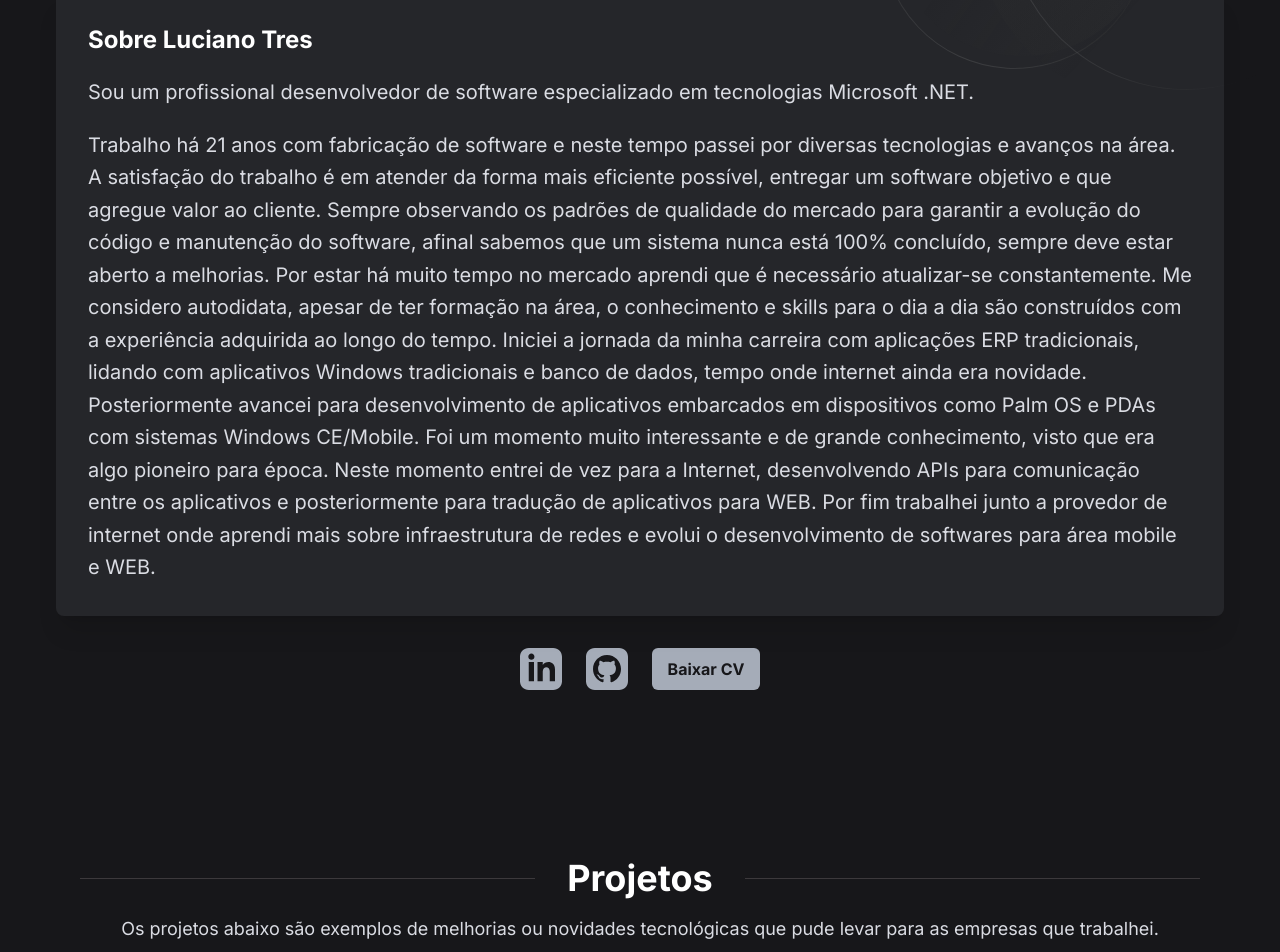
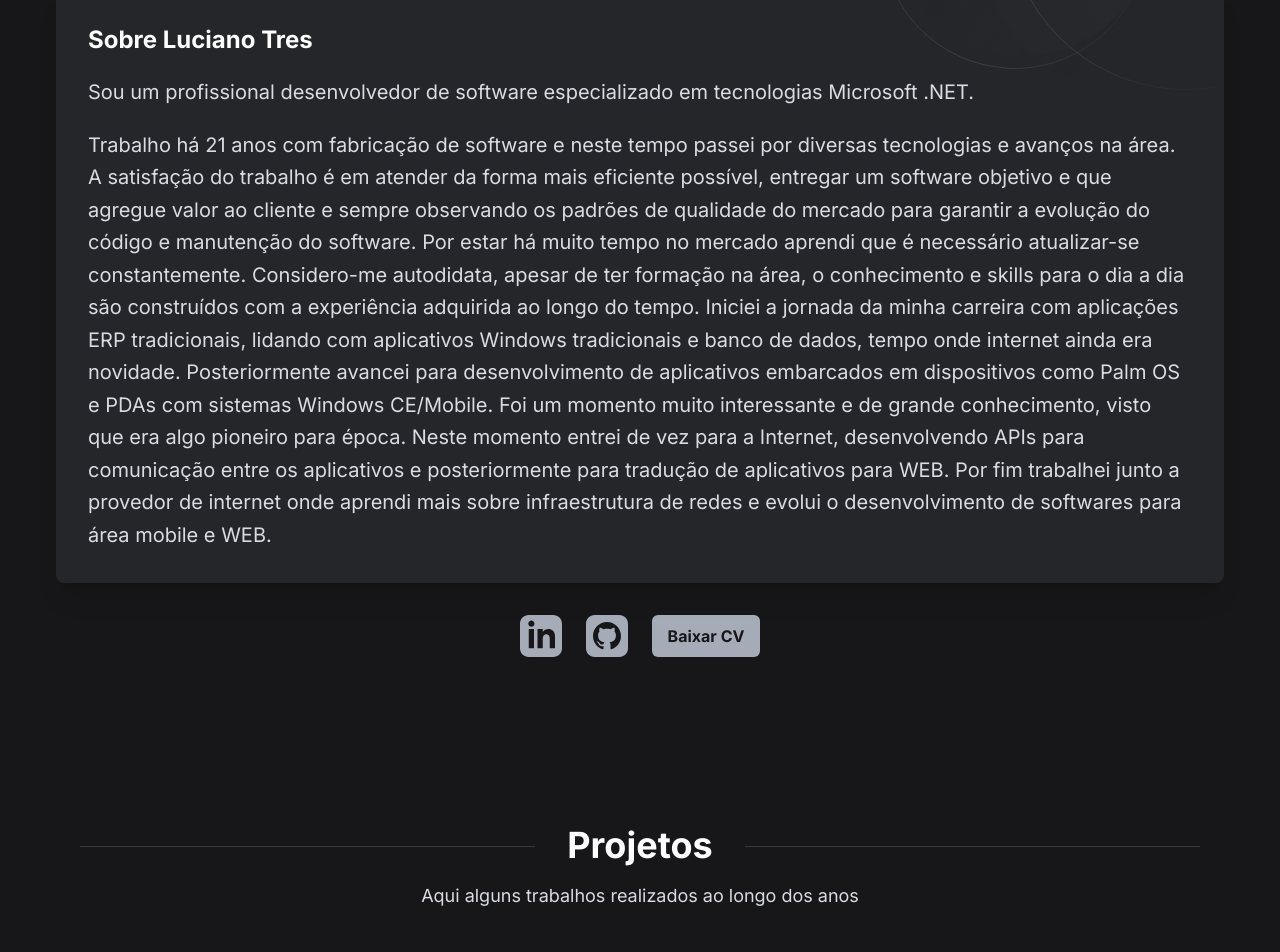
Before and after one commit to lucianotres/myself-site, a Next.js app: page / in a window 1280 px wide. Shown: the part 380-1332 px from the top of the page. Built offline with nearby package versions, Linux system fonts and the light colour scheme.

Commit message:
Adjustments on texts

```diff
--- a/app/page.tsx
+++ b/app/page.tsx
@@ -11,7 +11,7 @@ const AboutPage = () => {
       <Hero />
       <TitleArea
         title={"Projetos"}
-        text={"Os projetos abaixo são exemplos de melhorias ou novidades tecnológicas que pude levar para as empresas que trabalhei."}
+        text={"Aqui alguns trabalhos realizados ao longo dos anos"}
       />
       {dataAbout.map((item, index) => (
         <React.Fragment key={index}>
--- a/components/Hero/index.tsx
+++ b/components/Hero/index.tsx
@@ -62,9 +62,8 @@ const Hero = () => {
                       </p>
                       <p className="text-base !leading-relaxed text-body-color dark:text-dark-mode sm:text-lg md:text-xl">
                         Trabalho há {age(new Date(2004, 1, 1))} anos com fabricação de software e neste tempo passei por diversas tecnologias e avanços na área.
-                        A satisfação do trabalho é em atender da forma mais eficiente possível, entregar um software objetivo e que agregue valor ao cliente.
-                        Sempre observando os padrões de qualidade do mercado para garantir a evolução do código e manutenção do software, afinal sabemos que um sistema nunca está 100% concluído, sempre deve estar aberto a melhorias.
-                        Por estar há muito tempo no mercado aprendi que é necessário atualizar-se constantemente. Me considero autodidata, apesar de ter formação na área, o conhecimento e skills para o dia a dia são construídos com a experiência adquirida ao longo do tempo.
+                        A satisfação do trabalho é em atender da forma mais eficiente possível, entregar um software objetivo e que agregue valor ao cliente e sempre observando os padrões de qualidade do mercado para garantir a evolução do código e manutenção do software.
+                        Por estar há muito tempo no mercado aprendi que é necessário atualizar-se constantemente. Considero-me autodidata, apesar de ter formação na área, o conhecimento e skills para o dia a dia são construídos com a experiência adquirida ao longo do tempo.
                         Iniciei a jornada da minha carreira com aplicações ERP tradicionais, lidando com aplicativos Windows tradicionais e banco de dados, tempo onde internet ainda era novidade.
                         Posteriormente avancei para desenvolvimento de aplicativos embarcados em dispositivos como Palm OS e PDAs com sistemas Windows CE/Mobile. Foi um momento muito interessante e de grande conhecimento, visto que era algo pioneiro para época.
                         Neste momento entrei de vez para a Internet, desenvolvendo APIs para comunicação entre os aplicativos e posteriormente para tradução de aplicativos para WEB.
```
